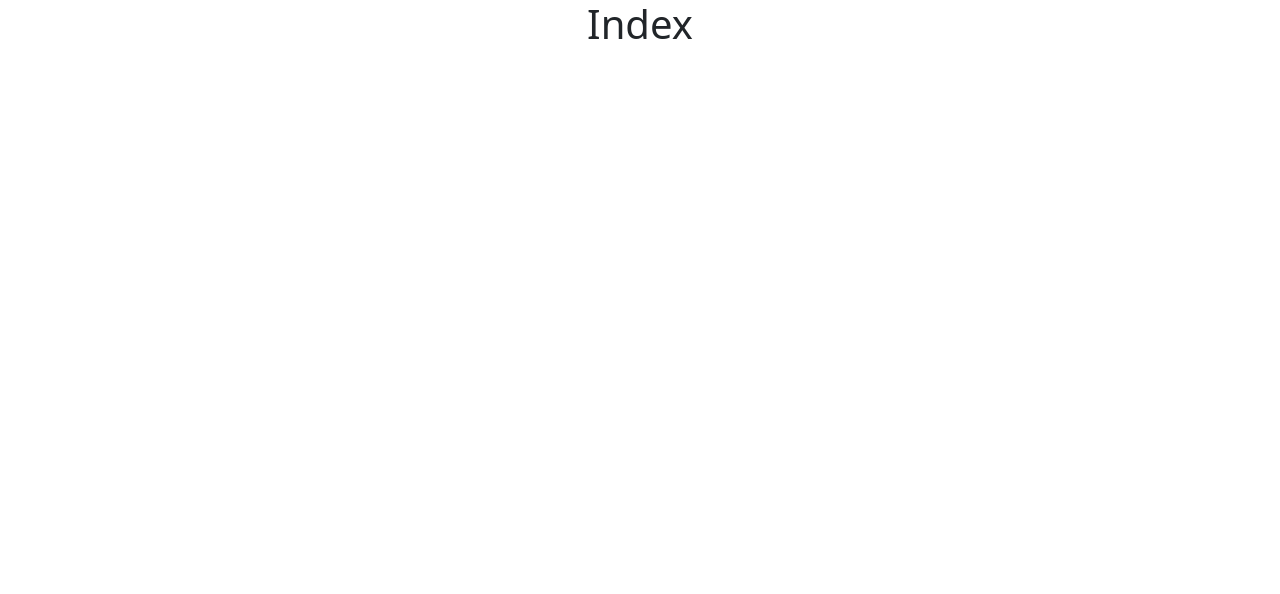
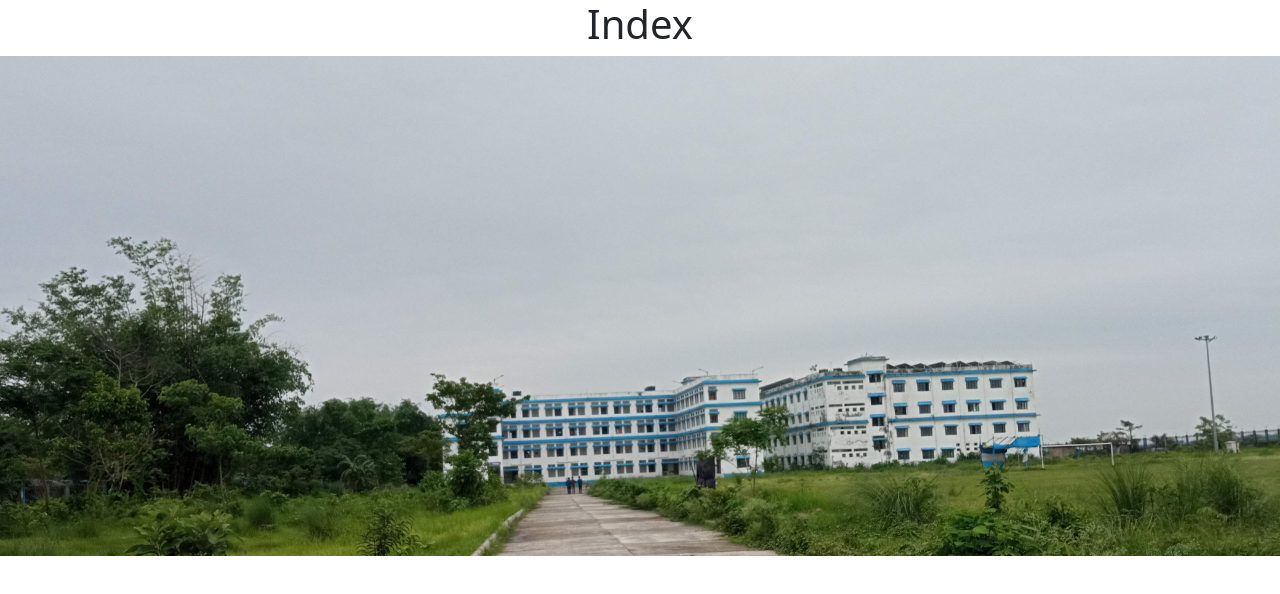
Before and after one commit to sanjoy04/CGEC-Hostel, a React (Create React App) app: page / in a window 1280 px wide. Shown: the top 594 px of the page. Built offline with nearby package versions, Linux system fonts and the light colour scheme.

Commit message:
image set

```diff
--- a/src/App.css
+++ b/src/App.css
@@ -41,7 +41,7 @@
 
 .parallax {
   /* The image used */
-  background-image: url("img_parallax.jpg");
+  background-image: url("./images/hostel1.jpg");
 
   /* Set a specific height */
   min-height: 500px;
--- a/src/Pages/Index.js
+++ b/src/Pages/Index.js
@@ -1,14 +1,16 @@
-// import './App.css';
+import '../App.css';
 import { useEffect } from "react";
 
 function Index() {
   useEffect(() => {
     document.title = "Welcome to CGEC Boys Hostel";
-    })
+  });
   return (
     <div className="App">
       <h1>Index</h1>
+      <div className="parallax"></div>
     </div>
+
   );
 }
 
```
Lines whose indentation alone changed are shown as unchanged.
